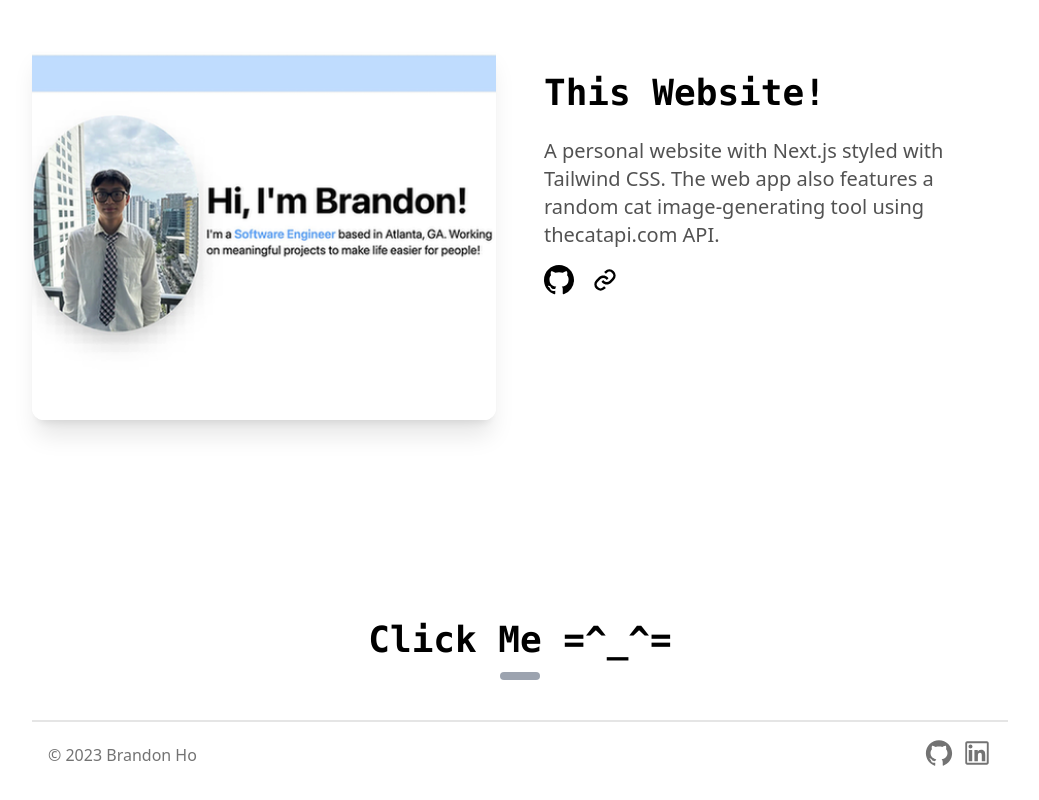
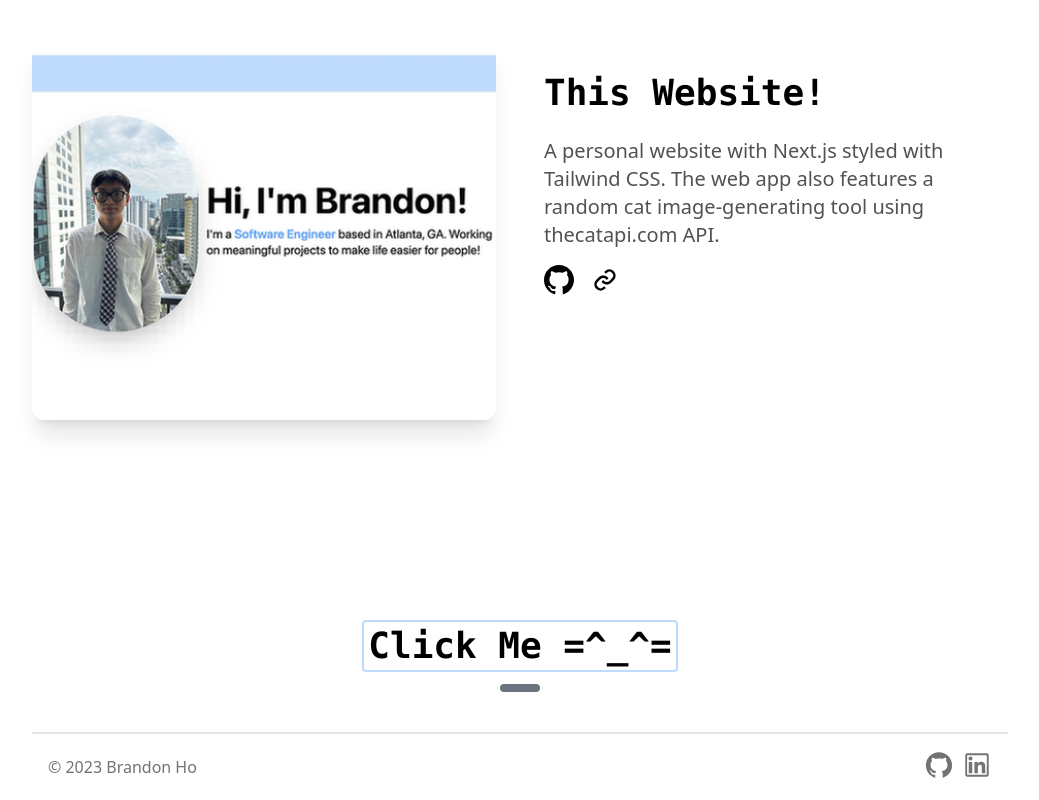
Before and after one commit to iphonecats/Bho-Portfolio, a Next.js app in the folder bho-portfolio/: page / in a window 1280 px wide. Shown: the part 2238-3038 px from the top of the page, without its empty margins (120-1159 px from the left). Built offline with nearby package versions, Linux system fonts and the light colour scheme.

Commit message:
styling of cat generator button

```diff
--- a/bho-portfolio/src/app/components/CatImageGenerator.tsx
+++ b/bho-portfolio/src/app/components/CatImageGenerator.tsx
@@ -45,8 +45,10 @@ const CatImageGenerator = () => {
   return (
     <section id="cat">
         <div className="my-10 text-center font-bold font-mono text-4xl pt-40">
-        <button onClick={generateRandomCat}>Click Me =^_^=</button>
-        <hr className="w-10 h-2 mx-auto my-3 bg-gray-400 border-0 rounded"></hr>
+        <div className="lg:inline-block hover:text-neutral-500 border-2 rounded border-blue-200 p-1 flex items-center justify-center">
+          <button onClick={generateRandomCat}>Click Me =^_^=</button>
+        </div>
+        <hr className="w-10 h-2 mx-auto my-3 bg-gray-500 border-0 rounded"></hr>
         {catData && (
             <div className="mt-4">
             <img
```
